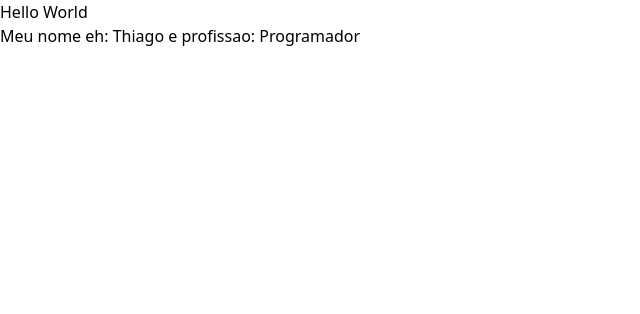
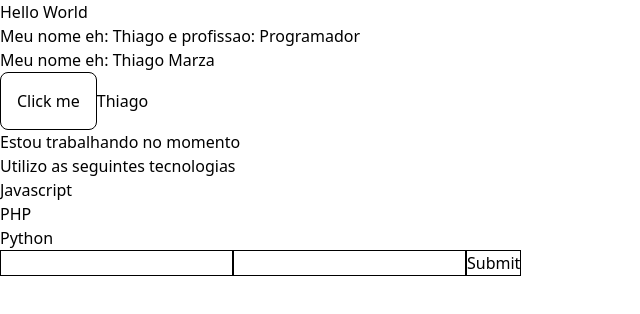
Before and after one commit to ThiagoMarzari/curso-vue-matheus-battisti, a Vue app: page / in a window 1280 px wide. Shown: the top 314 px of the page, without its empty margins (0-640 px from the left). Built offline with nearby package versions, Linux system fonts and the light colour scheme; the HTML template or start-up script is replaced by a standard one.

Commit message:
feat: add new components and remove unused ones

```diff
--- a/src/App.vue
+++ b/src/App.vue
@@ -1,7 +1,11 @@
 <script setup lang="ts">
-import PrimeiroComponente from './components/PrimeiroComponente.vue'
+import LifeCycle from './components/aprendendo/LifeCycle.vue'
+import Pessoa from './components/aprendendo/Pessoa.vue'
+import PrimeiroComponente from './components/aprendendo/PrimeiroComponente.vue'
 </script>
 
 <template>
   <PrimeiroComponente />
+  <LifeCycle />
+  <Pessoa />
 </template>
--- /dev/null
+++ b/src/components/aprendendo/Form.vue
@@ -0,0 +1,13 @@
+<script setup lang="ts">
+defineOptions({
+  name: 'FormComponent',
+})
+</script>
+
+<template>
+  <form action="">
+    <input class="border" type="text" />
+    <input class="border" type="text" />
+    <input class="border" type="submit" />
+  </form>
+</template>
--- /dev/null
+++ b/src/components/aprendendo/Info.vue
@@ -0,0 +1,15 @@
+<script setup lang="ts">
+defineOptions({
+  name: 'InfoComponent',
+})
+</script>
+
+<template>
+  <p>Estou trabalhando no momento</p>
+  <p>Utilizo as seguintes tecnologias</p>
+  <ul>
+    <li>Javascript</li>
+    <li>PHP</li>
+    <li>Python</li>
+  </ul>
+</template>
--- /dev/null
+++ b/src/components/aprendendo/LifeCycle.vue
@@ -0,0 +1,29 @@
+<script setup lang="ts">
+import { onBeforeMount, onMounted, onUnmounted, onUpdated, ref } from 'vue'
+
+defineOptions({ name: 'LifeCycle' })
+
+const nome = ref('No name ')
+
+onBeforeMount(() => {
+  console.log('Antes de montar')
+})
+
+onMounted(() => {
+  nome.value = 'Thiago Marza'
+})
+
+onUpdated(() => {
+  console.log('O nome foi alterado')
+})
+
+onUnmounted(() => {
+  console.log('Componente desmontado')
+})
+</script>
+
+<template>
+  <h1>Meu nome eh: {{ nome }}</h1>
+
+  <button class="border p-4 rounded-lg" @click="nome = 'Juca'">Click me</button>
+</template>
--- /dev/null
+++ b/src/components/aprendendo/Pessoa.vue
@@ -0,0 +1,17 @@
+<script setup lang="ts">
+import { ref } from 'vue'
+import Info from './Info.vue'
+import Form from './Form.vue'
+
+defineOptions({
+  name: 'PessoaComponent',
+})
+
+const nome = ref('Thiago')
+</script>
+
+<template>
+  {{ nome }}
+  <Info />
+  <Form />
+</template>
--- /dev/null
+++ b/tailwind.config.js
@@ -0,0 +1,8 @@
+/** @type {import('tailwindcss').Config} */
+export default {
+  content: ['./index.html', './src/**/*.{vue,js,ts,jsx,tsx}'],
+  theme: {
+    extend: {},
+  },
+  plugins: [],
+}
```
Also changed, not shown: src/components/aprendendo/PrimeiroComponente.vue (renamed from src/components/PrimeiroComponente.vue).
